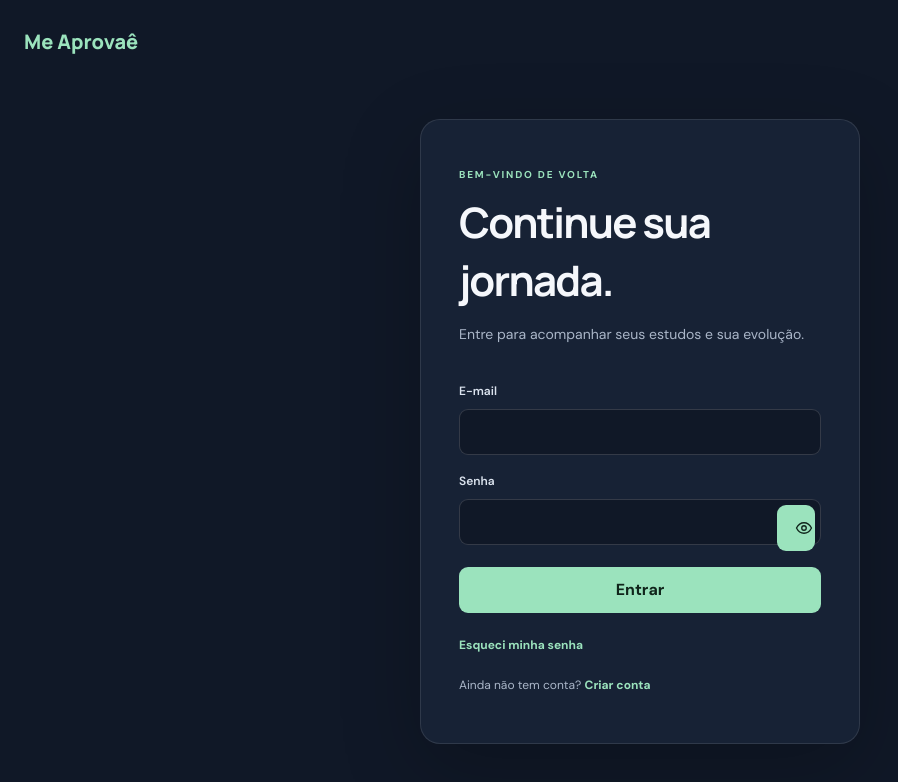
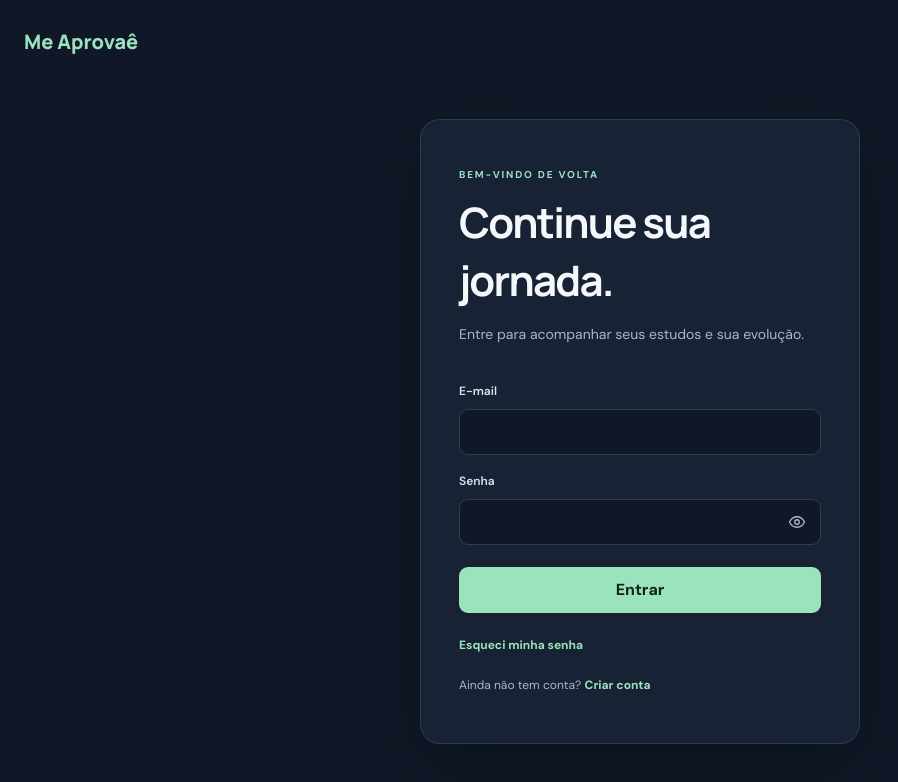
Before and after one commit to thiagocanali/MeAprovae, a Nuxt app: page /login in a window 1280 px wide. Shown: the top 782 px of the page, without its empty margins (0-898 px from the left). Built offline with nearby package versions, Linux system fonts and the light colour scheme.

Commit message:
fix: simplificar ícone de mostrar senha

```diff
--- a/app/assets/css/auth.css
+++ b/app/assets/css/auth.css
@@ -9,13 +9,13 @@
 .auth-form input { width: 100%; min-height: 46px; padding: 0 13px; border: 1px solid rgba(255,255,255,.15); border-radius: 9px; outline: none; background: #101827; color: var(--color-text); font: inherit; }
 .auth-form input:focus { border-color: var(--color-primary); box-shadow: 0 0 0 3px rgba(155,227,189,.12); }
 .auth-password-field { position: relative; display: flex; align-items: center; }
-.auth-password-field input { padding-right: 76px; }
-.auth-password-toggle { position: absolute; right: 6px; display: grid; place-items: center; width: 38px; height: 38px; min-height: 0; margin: 0; padding: 0; border: 0; border-radius: 7px; background: transparent; color: var(--color-primary); cursor: pointer; }
+.auth-password-field input { padding-right: 48px; }
+.auth-password-toggle { position: absolute; right: 12px; display: grid; place-items: center; width: 24px; height: 24px; min-height: 0; margin: 0; padding: 0; border: 0; border-radius: 0; background: none; color: var(--color-muted); cursor: pointer; }
 .auth-password-toggle svg { width: 18px; height: 18px; fill: none; stroke: currentColor; stroke-linecap: round; stroke-linejoin: round; stroke-width: 1.8; }
-.auth-password-toggle:hover { background: rgba(155,227,189,.1); }
+.auth-password-toggle:hover { color: var(--color-text); }
 .auth-password-toggle:focus-visible { outline: 2px solid var(--color-primary); outline-offset: 2px; }
-.auth-form button, .logout-button { min-height: 46px; margin-top: 12px; padding: 0 18px; border: 0; border-radius: 9px; background: var(--color-primary); color: #10251b; font: inherit; font-weight: 700; cursor: pointer; }
-.auth-form button:disabled, .logout-button:disabled { cursor: wait; opacity: .65; }
+.auth-form > button, .logout-button { min-height: 46px; margin-top: 12px; padding: 0 18px; border: 0; border-radius: 9px; background: var(--color-primary); color: #10251b; font: inherit; font-weight: 700; cursor: pointer; }
+.auth-form > button:disabled, .logout-button:disabled { cursor: wait; opacity: .65; }
 .auth-error { color: #ff9b9b; font-size: 12px; }
 .auth-success { color: var(--color-primary); font-size: 12px; line-height: 1.6; }
 .auth-switch { margin-top: 24px; color: var(--color-muted); font-size: 12px; }
```
